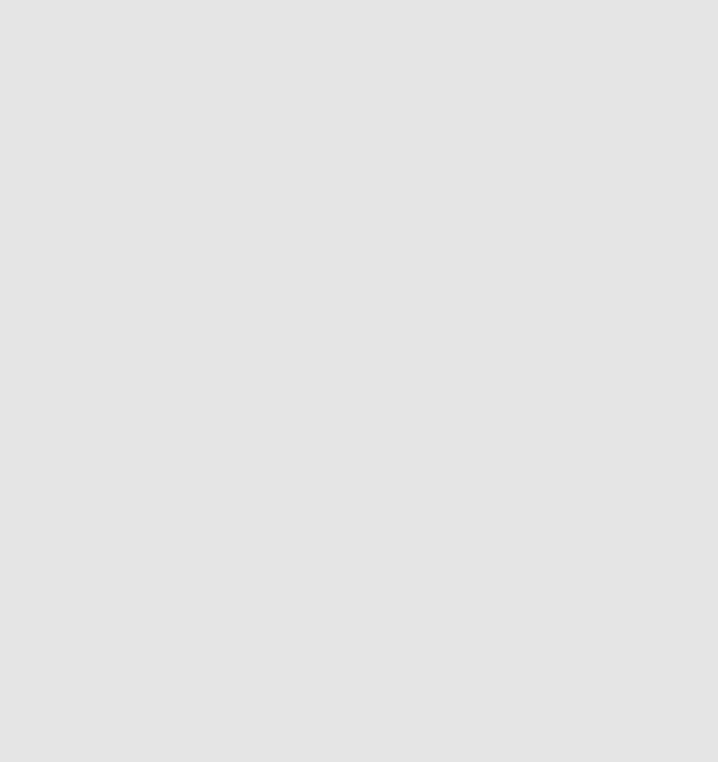
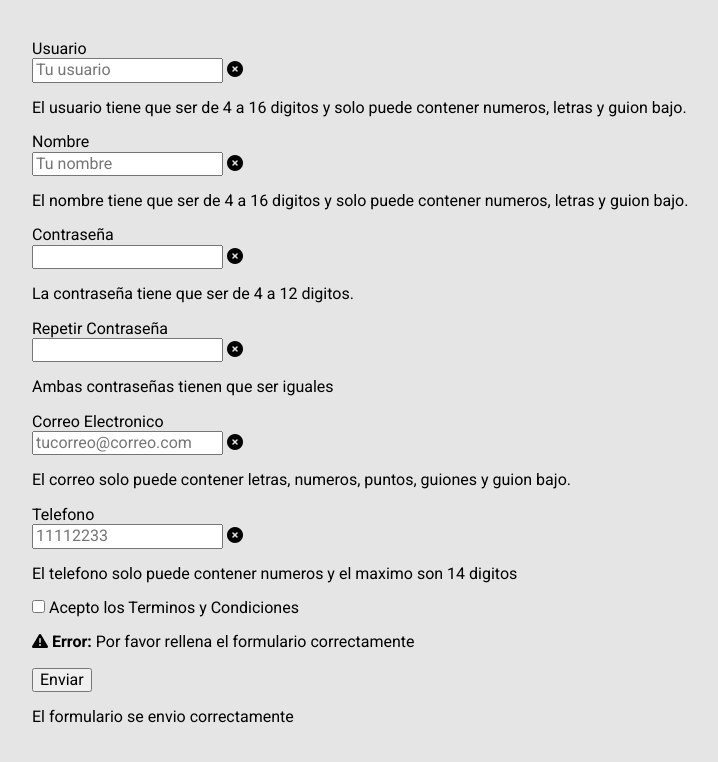
Before and after one commit to damianvigo/forms-design-validate, a plain HTML site: page index.html in a window 1280 px wide. Shown: the whole page, without its empty margins (248-966 px from the left). Drawn offline with nearby package versions, Linux system fonts and the light colour scheme.

Commit message:
layout-html-rdy

```diff
--- a/index.html
+++ b/index.html
@@ -12,7 +12,91 @@
 
 <body>
 	<main>
+		<form action="" class='formulario' id='formulario'>
+			<!-- Grupo: Usuario -->
+			<div class="formulario__grupo" id="grupo__usuario">
+				<label for="usuario" class="formulario__label">Usuario</label>
+				<div class="formulario__grupo-input">
+					<input type="text" class="formulario__input" name="usuario" id="usuario" placeholder="Tu usuario">
+					<i class="formulario__validacion-estado fas fa-times-circle"></i>
+				</div>
+				<p class="formulario__input-error">El usuario tiene que ser de 4 a 16 digitos y solo puede contener numeros,
+					letras y guion bajo.</p>
+			</div>
+			<!-- Grupo: Nombre -->
+			<div class="formulario__grupo" id="grupo__nombre">
+				<label for="nombre" class="formulario__label">Nombre</label>
+				<div class="formulario__grupo-input">
+					<input type="text" class="formulario__input" name="nombre" id="nombre" placeholder="Tu nombre">
+					<i class="formulario__validacion-estado fas fa-times-circle"></i>
+				</div>
+				<p class="formulario__input-error">El nombre tiene que ser de 4 a 16 digitos y solo puede contener numeros,
+					letras y guion bajo.</p>
+			</div>
 
+			<!-- Grupo: Contraseña -->
+			<div class="formulario__grupo" id="grupo__password">
+				<label for="password" class="formulario__label">Contraseña</label>
+				<div class="formulario__grupo-input">
+					<input type="password" class="formulario__input" name="password" id="password">
+					<i class="formulario__validacion-estado fas fa-times-circle"></i>
+				</div>
+				<p class="formulario__input-error">La contraseña tiene que ser de 4 a 12 digitos.</p>
+			</div>
+
+
+			<!-- Grupo: Contraseña 2 -->
+			<div class="formulario__grupo" id="grupo__password2">
+				<label for="password2" class="formulario__label">Repetir Contraseña</label>
+				<div class="formulario__grupo-input">
+					<input type="password" class="formulario__input" name="password2" id="password2">
+					<i class="formulario__validacion-estado fas fa-times-circle"></i>
+				</div>
+				<p class="formulario__input-error">Ambas contraseñas tienen que ser iguales</p>
+			</div>
+
+			<!-- Grupo: Correo Electronico -->
+			<div class="formulario__grupo" id="grupo__correo">
+				<label for="correo" class="formulario__label">Correo Electronico</label>
+				<div class="formulario__grupo-input">
+					<input type="email" class="formulario__input" name="correo" id="correo" placeholder="tucorreo@correo.com">
+					<i class="formulario__validacion-estado fas fa-times-circle"></i>
+				</div>
+				<p class="formulario__input-error">El correo solo puede contener letras, numeros, puntos, guiones y guion bajo.
+				</p>
+			</div>
+
+			<!-- Grupo: Telefono -->
+			<div class="formulario__grupo" id="grupo__telefono">
+				<label for="telefono" class="formulario__label">Telefono</label>
+				<div class="formulario__grupo-input">
+					<input type="text" class="formulario__input" name="telefono" id="telefono" placeholder="11112233 ">
+					<i class="formulario__validacion-estado fas fa-times-circle"></i>
+				</div>
+				<p class="formulario__input-error">El telefono solo puede contener numeros y el maximo son 14 digitos
+				</p>
+			</div>
+
+			<!-- Grupo: Terminos y Condiciones -->
+			<div class="formulario__grupo" id="grupo__terminos">
+				<label class="formulario__label">
+					<input class="formulario__checkbox" type="checkbox" name="terminos" id="terminos">
+					Acepto los Terminos y Condiciones
+				</label>
+			</div>
+
+			<!-- Mensaje Error -->
+			<div class="formulario__mensaje" id="formulario__mensaje">
+				<p><i class="fas fa-exclamation-triangle"></i> <b>Error:</b> Por favor rellena el formulario correctamente</p>
+			</div>
+
+			<!-- Boton Enviar -->
+			<div class="formulario__grupo formulario__grupo-btn-enviar">
+				<button type="submit" class="formulario__btn">Enviar</button>
+				<p class="formulario__mensaje-exito" id="formulario__mensaje-exito">El formulario se envio correctamente</p>
+			</div>
+
+		</form>
 	</main>
 
 	<script src="js/formulario.js"></script>
```
Also changed, not shown: css/estilos.css (+8 -0 lines).
